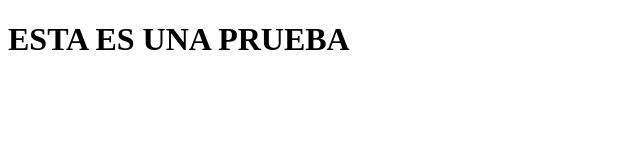
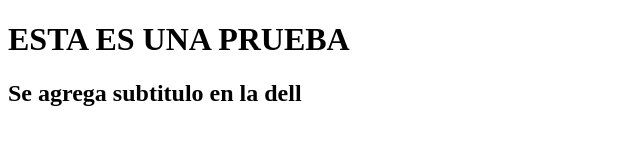
Before and after one commit to jrc9/Prueba-GIT, a plain HTML site: page index.html in a window 1280 px wide. Shown: the whole page, without its empty margins (0-640 px from the left). Drawn offline with Linux system fonts and the light colour scheme.

Commit message:
Usuario dell agrega subtitulo

```diff
--- a/index.html
+++ b/index.html
@@ -8,5 +8,6 @@
 </head>
 <body>
     <H1>ESTA ES UNA PRUEBA</H1>
+    <h2>Se agrega subtitulo en la dell</h2>
 </body>
 </html>
```
